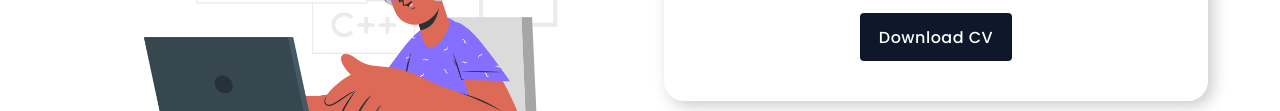
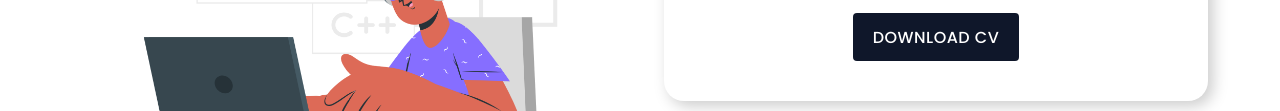
Before and after one commit to wilsxnjr/My-Portfolio, a plain HTML site: page index.html in a window 1280 px wide. Shown: the part 1128-1239 px from the top of the page. Drawn offline with Linux system fonts and the light colour scheme.

Commit message:
Alterações simples

```diff
--- a/css/sobre.css
+++ b/css/sobre.css
@@ -81,7 +81,7 @@
     padding: 0.7rem 1.2rem;
     background: var(--azul-oxford);
     color: var(--branco);
-
+    text-transform: uppercase;
     font-weight: 500;
     border-radius: 4px;
     letter-spacing: 0.5px;
--- a/index.html
+++ b/index.html
@@ -55,7 +55,7 @@
                 <div class="intro-shadow">
                     <h3>Front-end developer based in Mozambique, Maputo📍</h3>
                     <p>I'm a front-end developer, looking not only to develop efficient code, but also to ensure that each line contributes to a visually impactful experience.</p>
-                    <a target="_blank" class="btn-cv" href="./">Download CV</a>
+                    <a class="btn-cv" href="./">Download CV</a>
                 </div>
                 <h3>Skills</h3>
                 <div class="skills">
```
